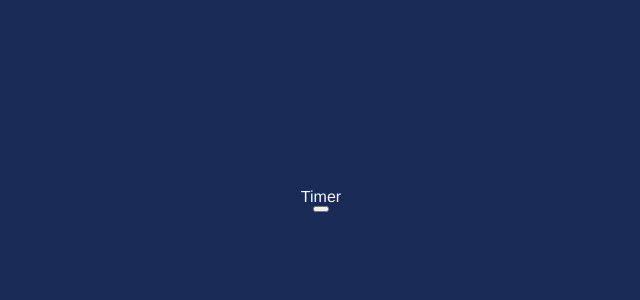
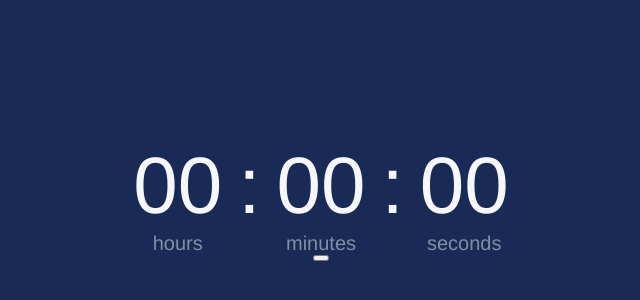
Before and after one commit to jeanmarc5592/TDD-Timer, a React (Create React App) app: page / in a window 1280 px wide. Shown: the part 200-500 px from the top of the page, without its empty margins (319-959 px from the left). Built offline with nearby package versions, Linux system fonts and the light colour scheme.

Commit message:
Integrate Tests and Styles for TimerDisplay Component

```diff
--- /dev/null
+++ b/src/components/TimerDisplay/TimerDisplay.module.css
@@ -0,0 +1,19 @@
+.displayContainer {
+    display: flex;
+}
+
+.timeContainer {
+    display: flex;
+    flex-direction: column;
+    align-items: center;
+}
+
+.timeValue {
+    font-size: 5rem;
+    margin: 0 .5rem;
+}
+
+.timeUnit {
+    font-size: 1.25rem;
+    color: #808EA6;
+}
--- a/src/components/TimerDisplay/TimerDisplay.tsx
+++ b/src/components/TimerDisplay/TimerDisplay.tsx
@@ -1,5 +1,22 @@
+import styles from './TimerDisplay.module.css';
+
 export const TimerDisplay = () => {
   return (
-    <div data-testid="timer-display-component">Timer</div>
+    <div data-testid="timer-display-component" className={styles.displayContainer}>
+      <div className={styles.timeContainer}>
+        <span data-testid="timer-hours" className={styles.timeValue}>00</span>
+        <span className={styles.timeUnit}>hours</span>
+      </div>
+      <span className={styles.timeValue}>:</span>
+      <div className={styles.timeContainer}>
+        <span data-testid="timer-minutes" className={styles.timeValue}>00</span>
+        <span className={styles.timeUnit}>minutes</span>
+      </div>
+      <span className={styles.timeValue}>:</span>
+      <div className={styles.timeContainer}>
+        <span data-testid="timer-seconds" className={styles.timeValue}>00</span>
+        <span className={styles.timeUnit}>seconds</span>
+      </div>
+    </div>
   )
 }
```
Also changed, not shown: 1 other file (tests, documents, lock files or other folders).
